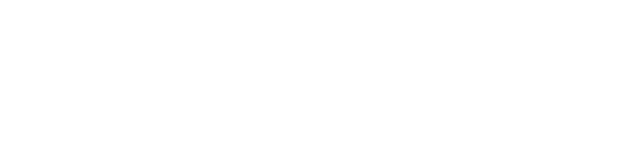
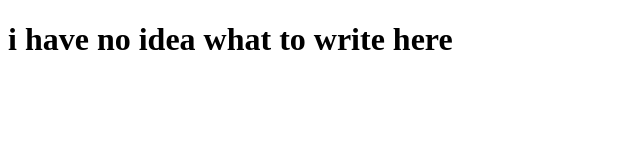
Before and after one commit to mydeen34/simplerepo, a plain HTML site: page index.html in a window 1280 px wide. Shown: the whole page, without its empty margins (0-640 px from the left). Drawn offline with Linux system fonts and the light colour scheme.

Commit message:
feat:i have to modify this

```diff
--- a/index.html
+++ b/index.html
@@ -6,6 +6,6 @@
     <title>My name Mohammed sheik Mydeen </title>
 </head>
 <body>
-
+    <h1>i have no idea what to write here</h1>
 </body>
 </html>
```
